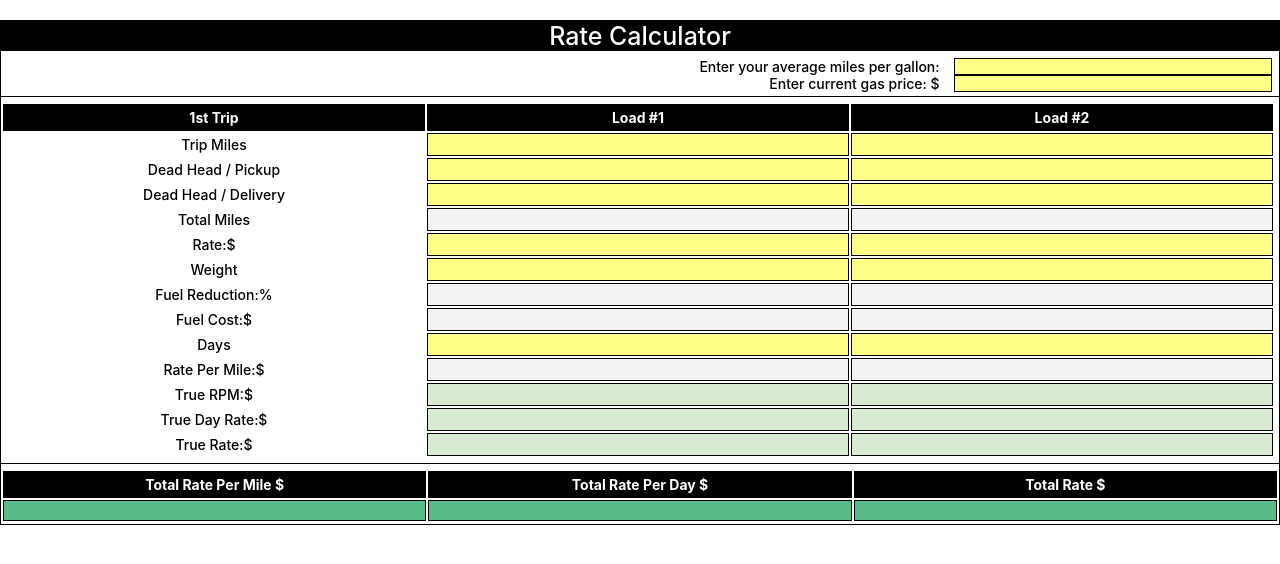
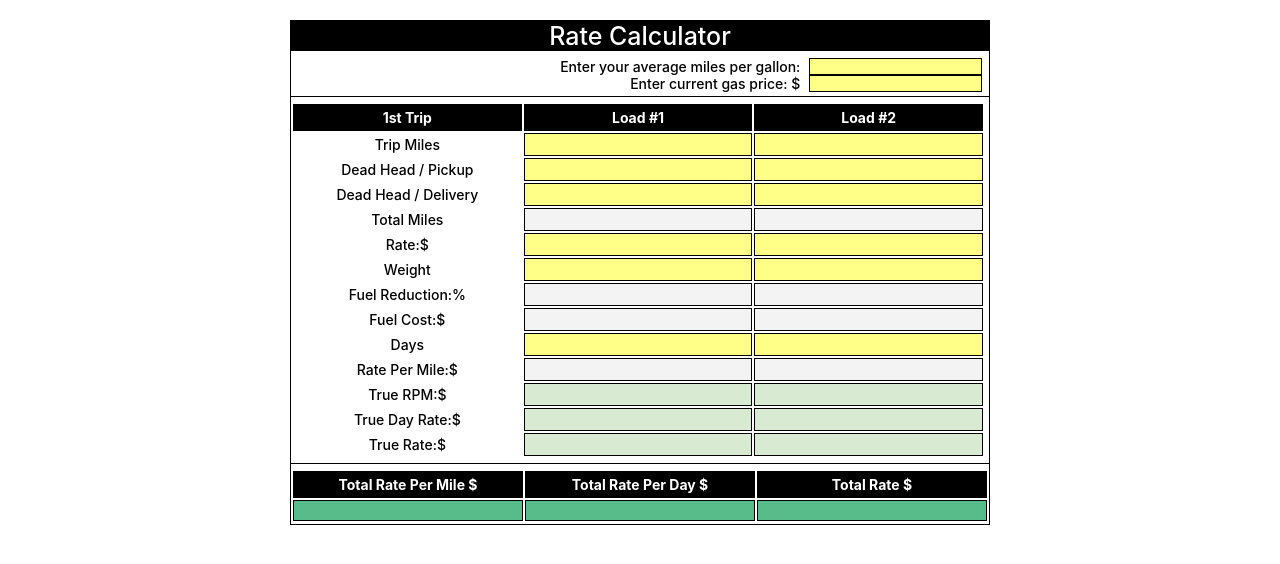
Before and after one commit to danish3311/rate-calculator-small, a plain HTML site: page index.html in a window 1280 px wide. Drawn offline with nearby package versions, Linux system fonts and the light colour scheme.

Commit message:
Update style.css

```diff
--- a/style.css
+++ b/style.css
@@ -13,7 +13,7 @@ body {
 
 .container {
     border: 1px solid black;
-    max-width: 700;
+    max-width: 700px;
     margin: 20px auto;
    overflow: scroll;
 
```
